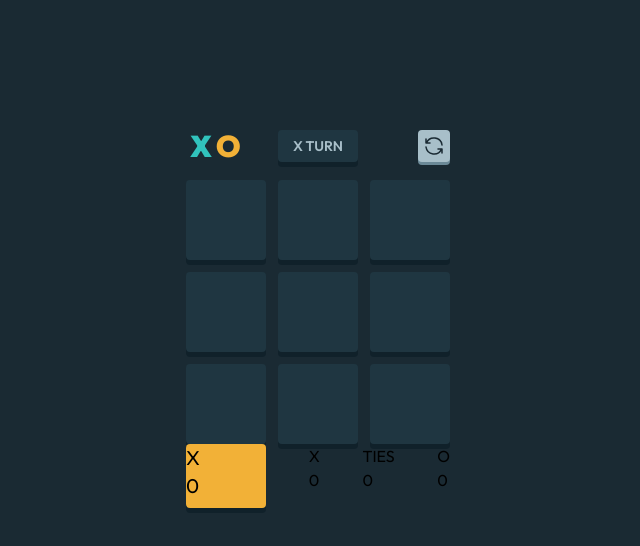
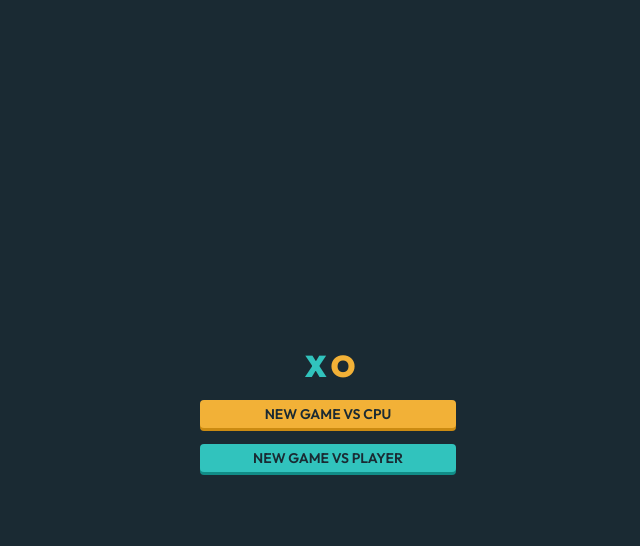
Before and after one commit to chleighton1/tic-tac-toe, a Next.js app: page / in a window 1280 px wide. Shown: the top 546 px of the page, without its empty margins (322-962 px from the left). Built offline with nearby package versions, Linux system fonts and the light colour scheme.

Commit message:
feat: add start game buttons

```diff
--- a/app/components/Board.jsx
+++ b/app/components/Board.jsx
@@ -3,6 +3,7 @@ import Square from "./Square";
 import Reset from "./Reset";
 import Modal from "./Modal";
 import Score from "./Score";
+import Logo from "./Logo";
 
 export default function Board() {
   const [squares, setSquares] = useState(Array(9).fill(null));
@@ -75,17 +76,12 @@ export default function Board() {
         onNextRound={handleNextRound}
         winner={winner}
       />
-      <div className="flex items-center justify-between mb-4">
-        <div className="w-20">
-          <span className="text-light-blue font-black text-3xl ml-1 mr-1">
-            X
-          </span>
-          <span className="text-light-yellow font-black text-3xl">O</span>
-        </div>
-        <div className="rounded shadow-box text-sm font-semibold text-silver bg-semi-dark-navy w-20 h-8 flex items-center justify-center">
+      <div className="flex items-center justify-between mb-14">
+        <Logo width="w-24" />
+        <div className="rounded shadow-box text-sm font-semibold text-silver bg-semi-dark-navy w-24 h-8 flex items-center justify-center">
           <span>{status} TURN</span>
         </div>
-        <div className="w-20 flex justify-end">
+        <div className="w-24 flex justify-end">
           <button
             onClick={handleQuit}
             className="rounded shadow-box-silver bg-silver outline-none hover:bg-silver-hover text-dark-navy w-8 h-8"
@@ -94,24 +90,12 @@ export default function Board() {
           </button>
         </div>
       </div>
-      <div className="grid grid-cols-3 gap-3 h-full justify-center w-fit">
-        {boxes}
-      </div>
+      <div className="grid grid-cols-3 gap-3 justify-center">{boxes}</div>
       {/* SCORE */}
-      <div className="flex justify-between">
-        <Score outcome="X" totalScore={score.x} color='light-yellow' />
-        <div>
-          <p>X</p>
-          <p>{score.x}</p>
-        </div>
-        <div>
-          <p>TIES</p>
-          <p>{score.tie}</p>
-        </div>
-        <div>
-          <p>O</p>
-          <p>{score.o}</p>
-        </div>
+      <div className="grid grid-cols-3 gap-3 justify-center mt-6">
+        <Score outcome="X" totalScore={score.x} color="bg-light-blue" />
+        <Score outcome="TIE" totalScore={score.tie} color="bg-silver" />
+        <Score outcome="O" totalScore={score.o} color="bg-light-yellow" />
       </div>
     </div>
   );
--- /dev/null
+++ b/app/components/Logo.jsx
@@ -0,0 +1,10 @@
+import React from "react";
+
+export default function Logo({ width }) {
+  return (
+    <div className={width}>
+      <span className="text-light-blue font-black text-3xl ml-1 mr-1">X</span>
+      <span className="text-light-yellow font-black text-3xl">O</span>
+    </div>
+  );
+}
--- a/app/components/Modal.jsx
+++ b/app/components/Modal.jsx
@@ -2,19 +2,25 @@ import React from "react";
 
 export default function Modal({ open, onQuit, onNextRound, winner }) {
   if (!open) return null;
-  let textColor;
-  if (winner == "x") {
-    textColor = "light-yellow";
-  } else {
-    textColor = "light-blue";
-  }
+  console.log(winner);
+  const textColor = winner == "x" ? "text-light-blue" : "text-light-yellow";
   return (
     <div className="fixed inset-0 bg-black bg-opacity-30 flex justify-center items-center">
-      <div className="bg-semi-dark-navy w-full h-44 flex flex-col justify-center items-center text-silver">
-        <h4 className="mb-2">OH NO YOU LOST</h4>
-        <h2 className={`text-xl text-${textColor} mb-3 font-semibold`}>
-          {winner?.toUpperCase()} TAKES THE ROUND
-        </h2>
+      <div className="bg-semi-dark-navy w-full h-44 flex flex-col gap-2 justify-center items-center text-silver">
+        {winner == "tie" ? (
+          <h2 className={`text-3xl mb-3 font-semibold flex items-center`}>
+            ROUND TIED
+          </h2>
+        ) : (
+          <h2
+            className={`text-3xl ${textColor} mb-3 font-semibold flex items-center`}
+          >
+            <span className="text-4xl font-extrabold mr-2">
+              {winner?.toUpperCase()}
+            </span>
+            TAKES THE ROUND
+          </h2>
+        )}
         <div>
           <button
             className="rounded font-semibold shadow-box-silver bg-silver outline-none hover:bg-silver-hover text-dark-navy px-3 py-1 mr-2"
--- a/app/components/Score.jsx
+++ b/app/components/Score.jsx
@@ -1,10 +1,12 @@
-import React from 'react'
+import React from "react";
 
-export default function Score({outcome, totalScore, color}) {
+export default function Score({ outcome, totalScore, color }) {
   return (
-	<div className={`rounded shadow-box font-dark-navy text-xl bg-${color} h-16 w-20`}>
-          <p>{outcome}</p>
-          <p>{totalScore}</p>
-        </div>
-  )
+    <div
+      className={`rounded shadow-box font-dark-navy text-center flex flex-col gap-1 justify-center text-xl ${color} h-14 min-w-20 max-w-24`}
+    >
+      <p className="text-sm leading-4">{outcome}</p>
+      <p className="font-bold text-lg leading-4">{totalScore}</p>
+    </div>
+  );
 }
--- a/app/components/Square.jsx
+++ b/app/components/Square.jsx
@@ -1,9 +1,9 @@
 export default function Square({ value, onSquareClick }) {
-  const textColor = value == "x" ? "text-light-yellow" : "text-light-blue";
+  const textColor = value == "x" ? "text-light-blue" : "text-light-yellow";
   return (
     <button
       onClick={onSquareClick}
-      className={`rounded shadow-box font-black text-5xl bg-semi-dark-navy h-20 w-20 ${textColor}`}
+      className={`rounded shadow-box font-black text-5xl bg-semi-dark-navy min-h-20 max-h-24 min-w-20 max-w-24 ${textColor}`}
     >
       {value?.toUpperCase()}
     </button>
--- a/app/globals.css
+++ b/app/globals.css
@@ -8,6 +8,6 @@
 
 body {
   font-family: sans-serif;
-  margin: 20px;
+  margin: 10px;
   padding: 0;
 }
--- a/app/page.js
+++ b/app/page.js
@@ -2,13 +2,19 @@
 
 import { useState } from "react";
 import Board from "./components/Board";
+import Logo from "./components/Logo";
 
 export default function Game() {
   return (
-    <div className="">
-      <div className="flex justify-center items-center mt-32">
-        <Board />
-      </div>
+    <div className="flex flex-col gap-4 justify-center items-center sm:w-screen sm:h-screen">
+      {/* <Board /> */}
+      <Logo width="w-fit" />
+      <button className="w-64 text-sm py-1 font-semibold text-dark-navy rounded shadow-box-yellow bg-light-yellow hover:bg-light-yellow-hover">
+        NEW GAME VS CPU
+      </button>
+      <button className="w-64 text-sm py-1 font-semibold text-dark-navy rounded shadow-box-blue bg-light-blue hover:bg-light-blue-hover">
+        NEW GAME VS PLAYER
+      </button>
     </div>
   );
 }
--- a/tailwind.config.js
+++ b/tailwind.config.js
@@ -11,6 +11,7 @@ module.exports = {
         box: "0px 5px 0px rgb(16, 33, 42)",
         "box-silver": "0px 3px 0px rgb(107, 137, 151)",
         "box-yellow": "0px 3px 0px rgb(203 139 18)",
+        "box-blue": "0px 3px 0px rgb(17 140 135)",
       },
       colors: {
         "dark-navy": "#1A2A33",
```
